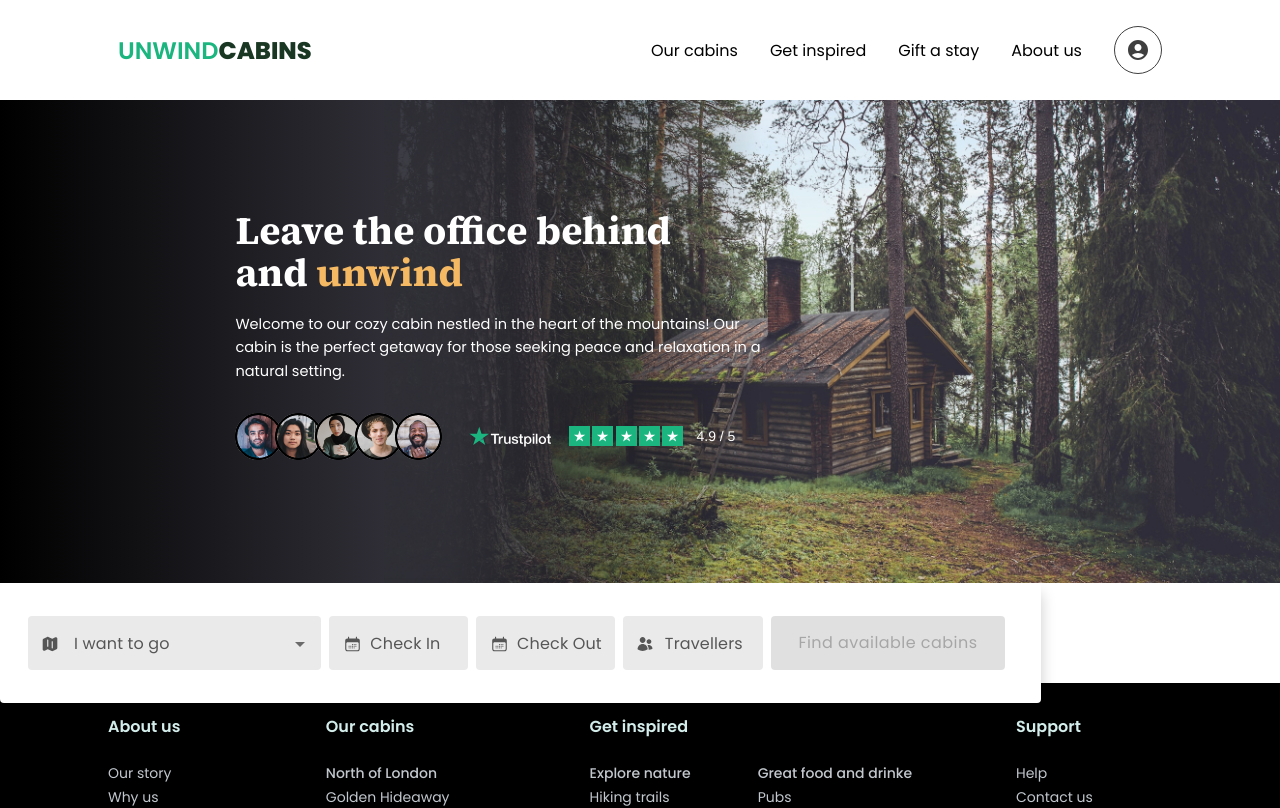
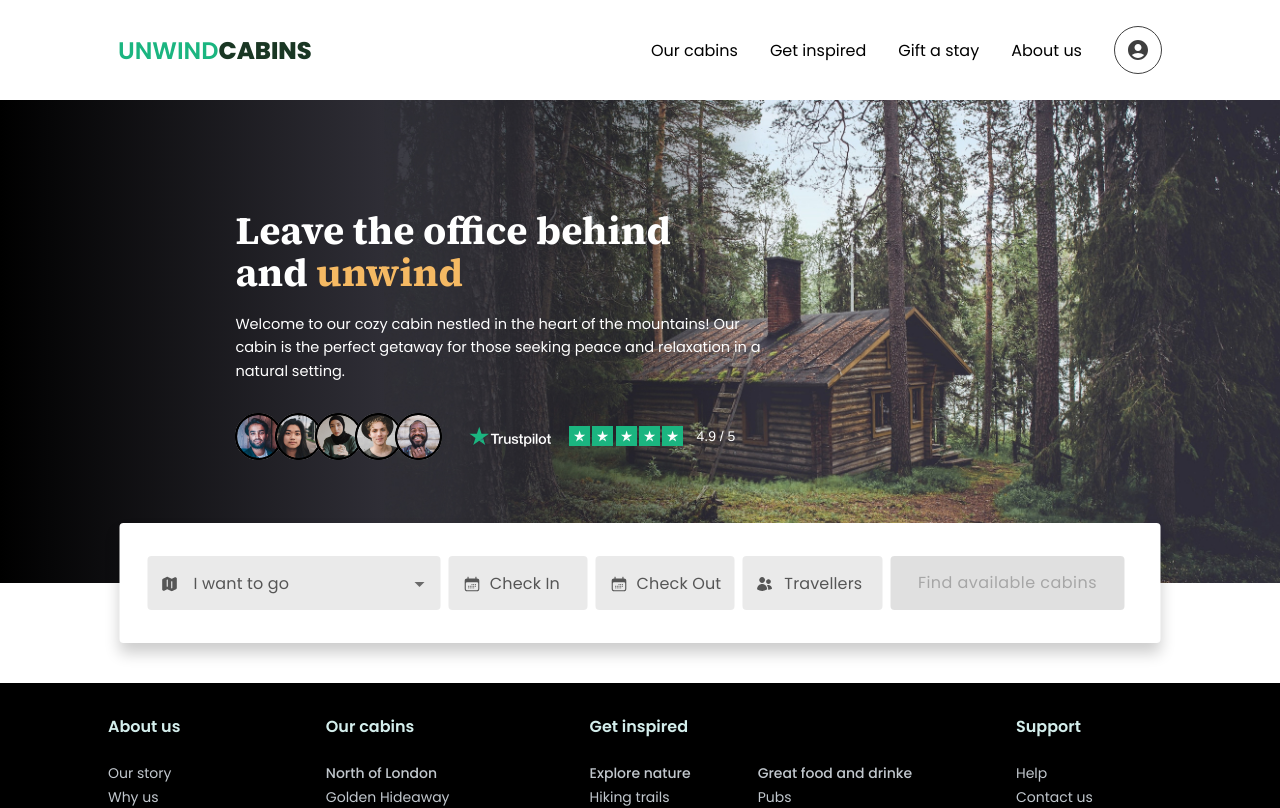
Before and after one commit to yevmot/UnwindCabins-TypeScript, a React (Create React App) app: page / in a window 1280 px wide. Shown: the top 808 px of the page. Built offline with nearby package versions, Linux system fonts and the light colour scheme.

Commit message:
Locations and autocomplete component optimization

```diff
--- /dev/null
+++ b/src/components/autoComplete/AutoComplete.tsx
@@ -0,0 +1,37 @@
+import { ReactElement, ReactNode } from 'react';
+import { autoCompleteInterface } from './types/autoCompleteInterface';
+
+import Box from '@mui/material/Box';
+import TextField from '@mui/material/TextField';
+import Autocomplete from '@mui/material/Autocomplete';
+
+import { boxStyle } from './styles/boxStyle';
+import { autoCompleteStyle } from './styles/autoCompleteStyle';
+import { labelStyle } from './styles/labelStyle';
+
+export const AutoComplete = ({ label, iconSrc, options, onChange }: autoCompleteInterface): ReactElement => {
+  return (
+    <Box
+      sx={boxStyle}>
+      <Autocomplete
+        fullWidth
+        disablePortal
+        options={options}
+        onChange={onChange}
+        sx={autoCompleteStyle}
+        renderInput={(params): ReactNode =>
+          <TextField
+            {...params}
+            label={
+              <span
+                style={labelStyle}>
+                {iconSrc && <img src={iconSrc} alt="Icon" style={{ width: 16, height: 16 }} />}
+                {label}
+              </span>
+            }
+          />
+        }
+      />
+    </Box>
+  );
+};
--- a/src/components/autoComplete/BasicAutoComplete.tsx
+++ /dev/null
@@ -1,56 +0,0 @@
-import { JSX, ReactNode } from 'react';
-import Box from '@mui/material/Box';
-import TextField from '@mui/material/TextField';
-import Autocomplete from '@mui/material/Autocomplete';
-
-interface IBasicAutoCompleteProps {
-  label?: string;
-  iconSrc?: string;
-  options: string[];
-  value: string;
-  onChange: (event: React.SyntheticEvent, value: string | null) => void;
-}
-
-export default function BasicAutoComplete({ label, iconSrc, options, onChange }: IBasicAutoCompleteProps): JSX.Element {
-  return (
-    <Box
-      sx={{
-        width: '296px',
-        height: '54px',
-        backgroundColor: '#EAEAEA',
-        borderRadius: '4px',
-      }}>
-      <Autocomplete
-        fullWidth
-        disablePortal
-        options={options}
-        onChange={onChange}
-        sx={{
-          '& fieldset': { border: 'none' },
-          '& input': { fontFamily: 'Poppins' },
-          '& .MuiInputLabel-root': {
-            fontFamily: 'Poppins',
-            fontSize: '16px',
-          },
-        }}
-        renderInput={(params): ReactNode =>
-          <TextField
-            {...params}
-            label={
-              <span
-                style={{
-                  display: 'flex',
-                  alignItems: 'center',
-                  gap: '16px',
-                  color: '#565656',
-                }}>
-                {iconSrc && <img src={iconSrc} alt="Icon" style={{ width: 16, height: 16 }} />}
-                {label}
-              </span>
-            }
-          />
-        }
-      />
-    </Box>
-  );
-}
--- /dev/null
+++ b/src/components/autoComplete/styles/autoCompleteStyle.ts
@@ -0,0 +1,8 @@
+export const autoCompleteStyle = {
+  '& fieldset': { border: 'none' },
+  '& input': { fontFamily: 'Poppins' },
+  '& .MuiInputLabel-root': {
+    fontFamily: 'Poppins',
+    fontSize: '16px',
+  },
+};
--- /dev/null
+++ b/src/components/autoComplete/styles/boxStyle.ts
@@ -0,0 +1,6 @@
+export const boxStyle = {
+  width: '296px',
+  height: '54px',
+  backgroundColor: '#EAEAEA',
+  borderRadius: '4px',
+};
--- /dev/null
+++ b/src/components/autoComplete/styles/labelStyle.ts
@@ -0,0 +1,6 @@
+export const labelStyle = {
+  display: 'flex',
+  alignItems: 'center',
+  gap: '16px',
+  color: '#565656',
+};
--- /dev/null
+++ b/src/components/autoComplete/types/autoCompleteInterface.ts
@@ -0,0 +1,7 @@
+export interface autoCompleteInterface {
+    label: string;
+    iconSrc?: string;
+    options: string[];
+    value: string | null;
+    onChange?: (_: unknown, value: string | null) => void;
+  }
--- a/src/pages/home/HomePage.tsx
+++ b/src/pages/home/HomePage.tsx
@@ -1,5 +1,5 @@
 import { ReactElement } from 'react';
-import HeroComps from '../home/modules/hero/HeroComps';
+import { HeroSection } from './modules/hero/HeroSection';
 // import Discover from '../../components/sections/discover/Discover';
 // import Inspiration from '../../components/sections/inspiration/Inspiration';
 // import Experience from '../../components/sections/experience/Experience';
@@ -11,7 +11,7 @@ import HeroComps from '../home/modules/hero/HeroComps';
 export const HomePage = (): ReactElement => {
   return (
     <>
-      <HeroComps/>
+      <HeroSection/>
       {/* <Discover />
       <Inspiration />
       <Experience />
--- /dev/null
+++ b/src/pages/home/modules/hero/SearchForm.tsx
@@ -0,0 +1,25 @@
+import { ReactElement } from 'react';
+import SearchBtn from './components/SearchButton';
+import { Location } from './components/SearchLocation';
+import { SearchCheckIn } from './components/SearchCheckIn';
+import { SearchCheckOut } from './components/SearchCheckOut';
+import BasicSelect from './components/SearchTravellers';
+import SearchModal from './components/searchModal';
+import './styles/datePicker.css';
+import './styles/searchForm.css';
+
+export const SearchForm = (): ReactElement => {
+  return (
+    <div className="container form-container">
+      <div className="form">
+        <Location />
+        <SearchCheckIn/>
+        <SearchCheckOut/>
+        <BasicSelect />
+        <SearchBtn />
+
+        <SearchModal/>
+      </div>
+    </div>
+  );
+};
--- a/src/pages/home/modules/hero/components/SearchForm.tsx
+++ /dev/null
@@ -1,26 +0,0 @@
-import { ReactElement } from 'react';
-import SearchBtn from './SearchButton';
-import { Location } from './SearchLocation';
-import { SearchCheckIn } from './SearchCheckIn';
-import { SearchCheckOut } from './SearchCheckOut';
-import BasicSelect from './SearchTravellers';
-import SearchModal from './searchModal';
-import './../styles/datePicker.css';
-import './../styles/searchForm.css';
-// import './headerSearchMedia.css';
-
-export default function HeaderSearch(): ReactElement {
-  return (
-    <div className="container form-container">
-      <div className="form">
-        <Location />
-        <SearchCheckIn/>
-        <SearchCheckOut/>
-        <BasicSelect />
-        <SearchBtn />
-
-        <SearchModal/>
-      </div>
-    </div>
-  );
-}
--- a/src/pages/home/modules/hero/components/SearchLocation.tsx
+++ b/src/pages/home/modules/hero/components/SearchLocation.tsx
@@ -1,10 +1,11 @@
 import { ReactElement } from 'react';
-import BasicAutoComplete from '../../../../../components/autoComplete/BasicAutoComplete';
+import { AutoComplete } from '../../../../../components/autoComplete/AutoComplete';
+
 import { useDispatch, useSelector } from 'react-redux';
 import { RootState } from '../../../../../store/store';
 import { setLocation } from '../../../../../store/reducers/locationSlice';
+
 import { locationData } from './../mock-data/locationData';
-
 import { locationIcon } from '../constants/images/locationIcon';
 
 export const Location = (): ReactElement => {
@@ -12,12 +13,12 @@ export const Location = (): ReactElement => {
   const location = useSelector((state: RootState) => state.location.location);
 
   return (
-    <BasicAutoComplete
+    <AutoComplete
       options={locationData}
       iconSrc={locationIcon}
       label="I want to go"
       value={location}
-      onChange={(_: React.SyntheticEvent<Element, Event>, value: string | null): void => {
+      onChange={(_, value): void => {
         if (value) {
           dispatch(setLocation(value));
         }
--- a/src/pages/home/modules/hero/styles/searchForm.css
+++ b/src/pages/home/modules/hero/styles/searchForm.css
@@ -9,10 +9,10 @@
     border-radius: 4px;
 
     position: absolute;
-    /* bottom: -60px; */
-    /* right: 50%; */
-    /* transform: translateX(50%); */
-    /* z-index: 2; */
+    bottom: -60px;
+    right: 50%;
+    transform: translateX(50%);
+    z-index: 2;
 }
 
 .form {
```
Also changed, not shown: src/pages/home/modules/hero/HeroSection.tsx (renamed from src/pages/home/modules/hero/HeroComps.tsx, +4 -4 lines).
